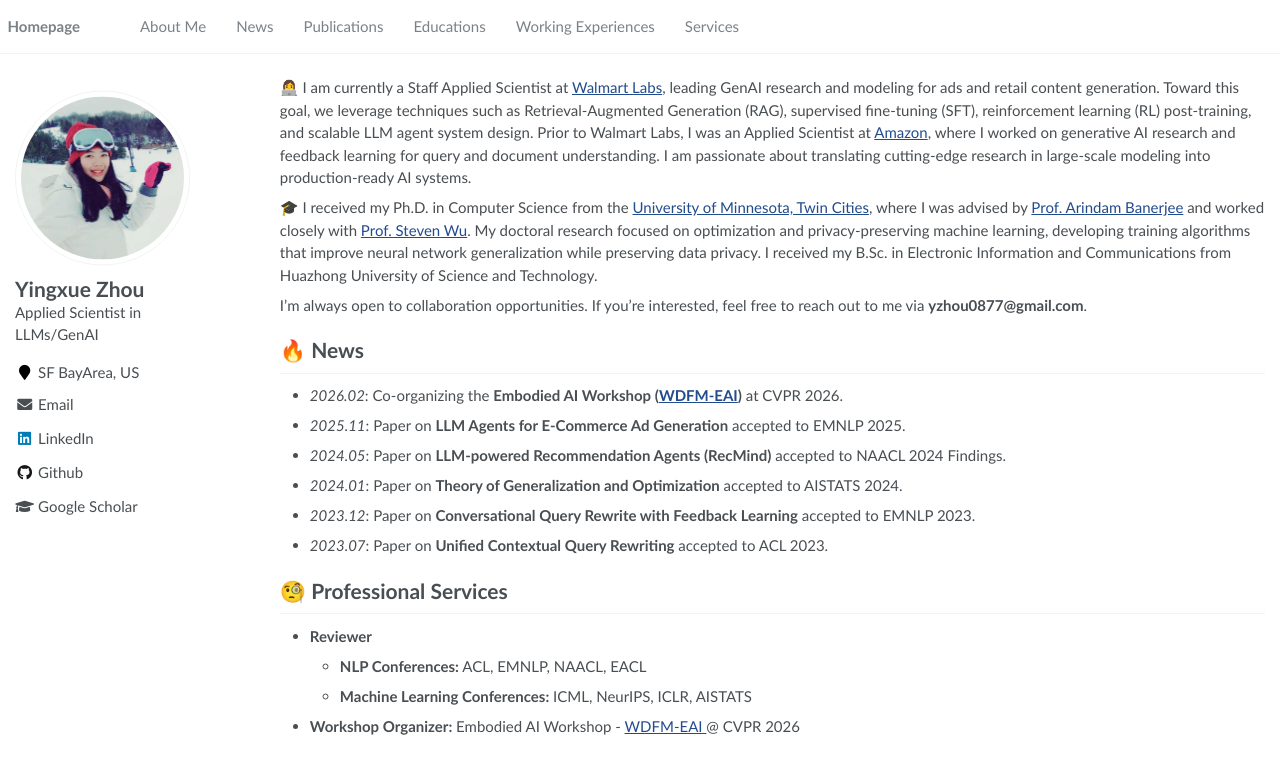
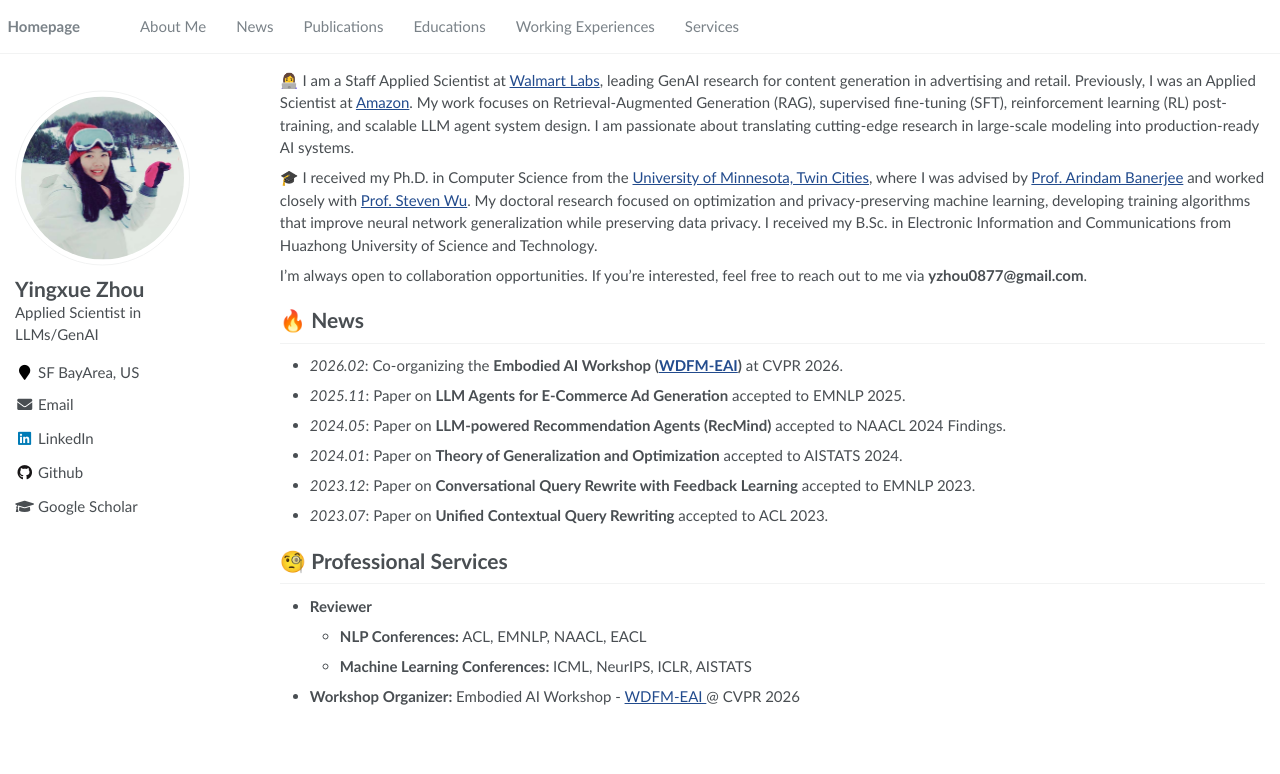
Before and after one commit to yzhou0877/yzhou0877.github.io, a Jekyll site: the page built from _pages/about.md, in a window 1280 px wide. Shown: the top 774 px of the page. Built offline with Jekyll 4.4.1, drawn with Linux system fonts in a browser that asks for light colours.

Commit message:
Revise about section for clarity and conciseness
Updated the about section to clarify current role and research focus.

```diff
--- a/_pages/about.md
+++ b/_pages/about.md
@@ -16,8 +16,7 @@ redirect_from:
 {% assign url = gsDataBaseUrl | append: "google-scholar-stats/gs_data_shieldsio.json" %}
 
 <span class='anchor' id='about-me'></span>
-
-👩‍💻 I am currently a Staff Applied Scientist at [Walmart Labs](https://tech.walmart.com/content/walmart-global-tech/en_us.html), leading GenAI research and modeling for ads and retail content generation. Toward this goal, we leverage techniques such as Retrieval-Augmented Generation (RAG), supervised fine-tuning (SFT), reinforcement learning (RL) post-training, and scalable LLM agent system design. Prior to Walmart Labs, I was an Applied Scientist at [Amazon](https://www.amazon.science/), where I worked on generative AI research and feedback learning for query and document understanding. I am passionate about translating cutting-edge research in large-scale modeling into production-ready AI systems.
+👩‍💻 I am a Staff Applied Scientist at [Walmart Labs](https://tech.walmart.com/content/walmart-global-tech/en_us.html), leading GenAI research for content generation in advertising and retail. Previously, I was an Applied Scientist at [Amazon](https://www.amazon.science/). My work focuses on Retrieval-Augmented Generation (RAG), supervised fine-tuning (SFT), reinforcement learning (RL) post-training, and scalable LLM agent system design.  I am passionate about translating cutting-edge research in large-scale modeling into production-ready AI systems.
 
 🎓 I received my Ph.D. in Computer Science from the [University of Minnesota, Twin Cities](https://twin-cities.umn.edu/), where I was advised by [Prof. Arindam Banerjee](https://arindam.cs.illinois.edu/) and worked closely with [Prof. Steven Wu](https://zstevenwu.com/). My doctoral research focused on optimization and privacy-preserving machine learning, developing training algorithms that improve neural network generalization while preserving data privacy. I received my B.Sc. in Electronic Information and Communications from Huazhong University of Science and Technology.
 
```
